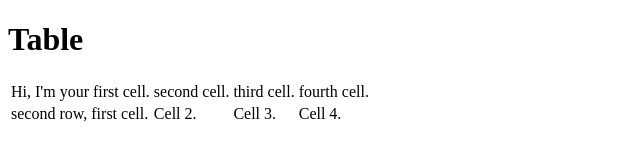
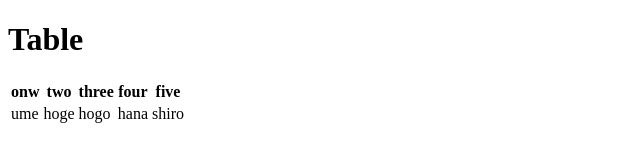
Before and after one commit to nasudaai/learning-css, a plain HTML site: page table/table.html in a window 1280 px wide. Shown: the whole page, without its empty margins (0-640 px from the left). Drawn offline with Linux system fonts and the light colour scheme.

Commit message:
add table

```diff
--- a/table/table.html
+++ b/table/table.html
@@ -6,18 +6,20 @@
 <body>
   <h1>table</h1>
   <table>
-  <tr>
-    <td>Hi, I'm your first cell.</td>
-    <td>second cell.</td>
-    <td>third cell.</td>
-    <td>fourth cell.</td>
-  </tr>
-  <tr>
-    <td>second row, first cell.</td>
-    <td>Cell 2.</td>
-    <td>Cell 3.</td>
-    <td>Cell 4.</td>
-  </tr>
+    <tr>
+      <th>onw</th>
+      <th>two</th>
+      <th>three</th>
+      <th>four</th>
+      <th>five</th>
+    </tr>
+    <tr>
+      <td>ume</td>
+      <td>hoge</td>
+      <td>hogo</td>
+      <td>hana</td>
+      <td>shiro</td>
+    </tr>
   </table>
 </body>
 </html>
```
